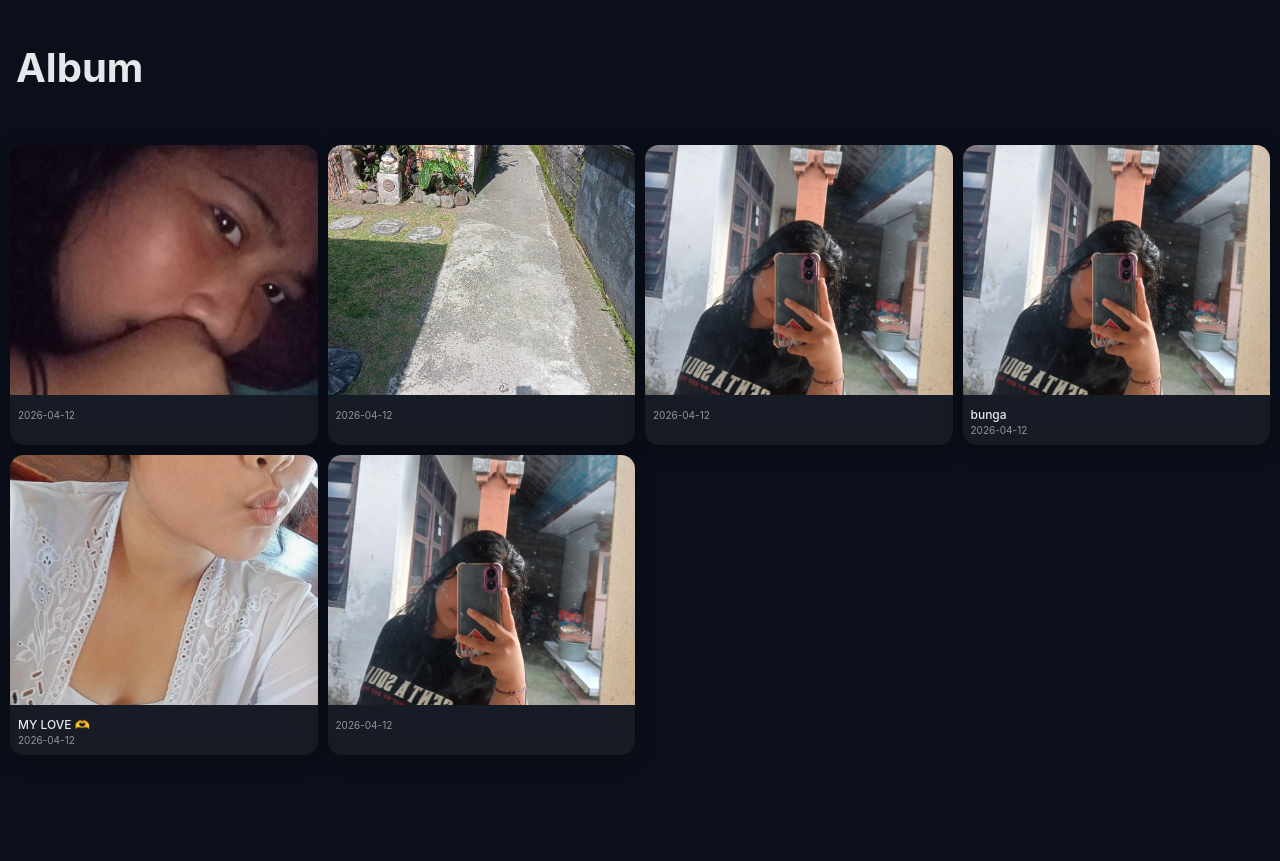
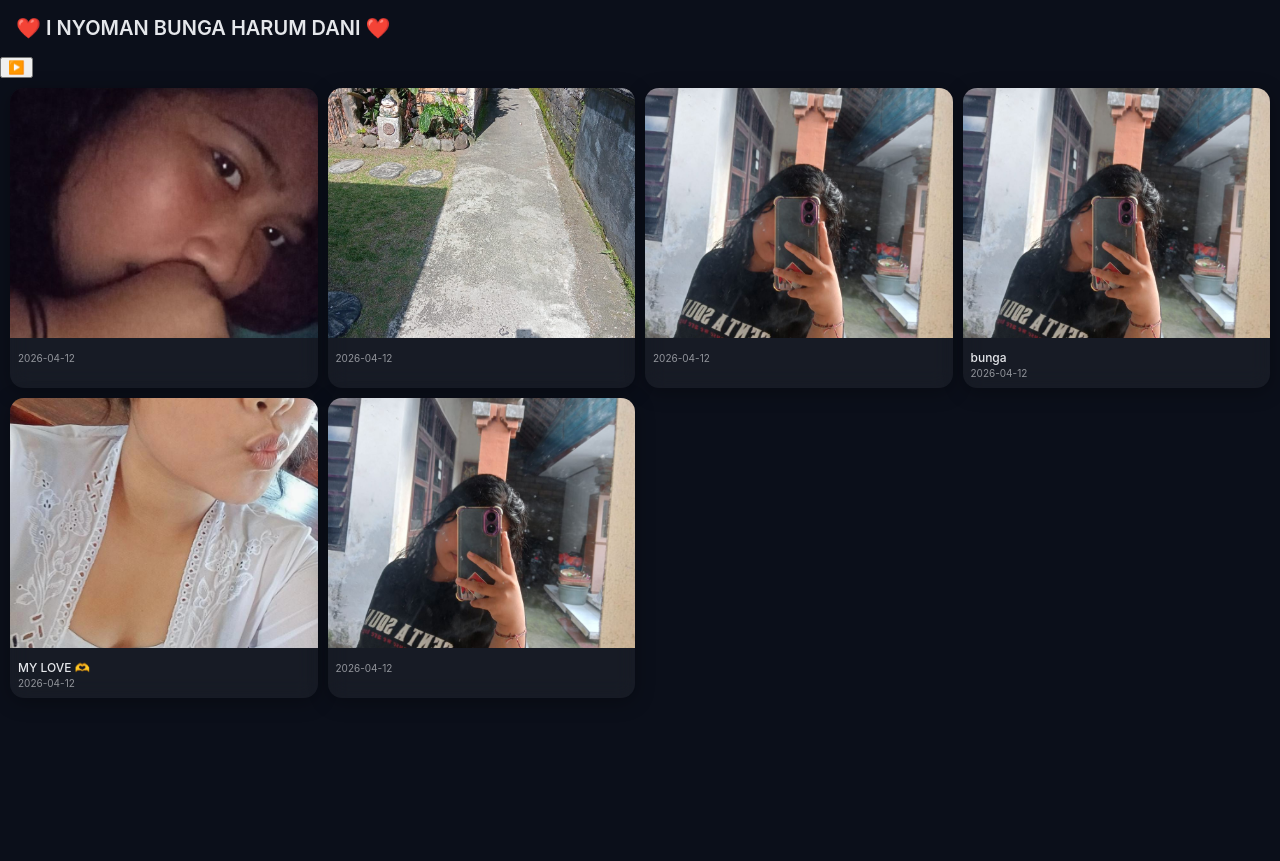
Before and after one commit to kegelapan11/albumfoto, a plain HTML site: page index.html in a window 1280 px wide. Before the commit the page ends 800 px from the top, so only its background shows below. Drawn offline with Linux system fonts and the light colour scheme.

Commit message:
Update index.html

```diff
--- a/index.html
+++ b/index.html
@@ -3,13 +3,22 @@
 <head>
 <meta charset="UTF-8">
 <meta name="viewport" content="width=device-width, initial-scale=1.0">
-<title>Album</title>
+<title>Album Cinta</title>
 <link rel="stylesheet" href="style.css">
 </head>
 <body>
 
-<header><h1>Album</h1></header>
+<header>❤️ I NYOMAN BUNGA HARUM DANI ❤️</header>
+
+<audio id="bg-music" loop>
+  <source src="music.mp3" type="audio/mpeg">
+</audio>
+
+<button id="musicToggle">▶️</button>
+
 <main class="gallery"></main>
+
+<canvas id="loveCanvas"></canvas>
 
 <div id="lightbox">
   <span id="close">✕</span>
```
